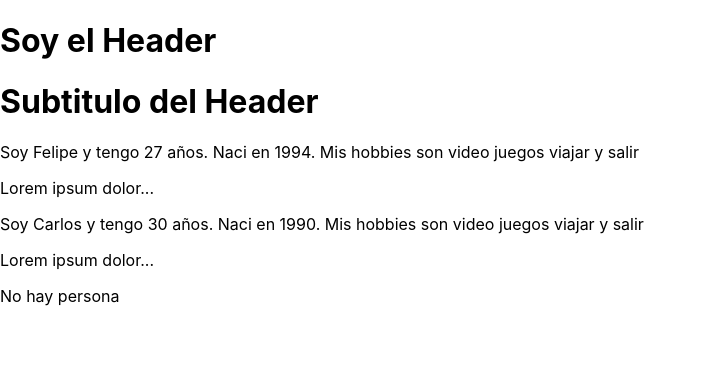
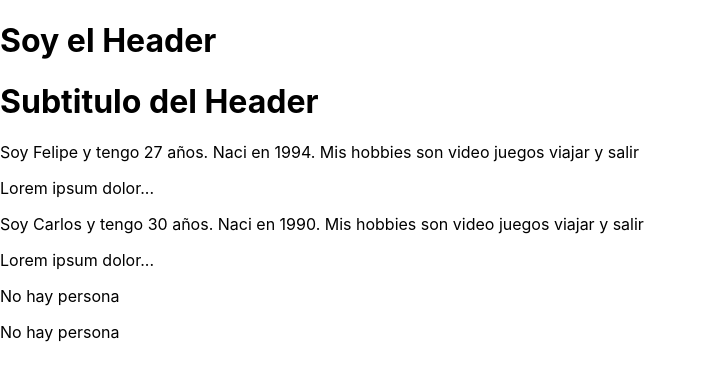
Before and after one commit to josefelipegh/React_Udemy_DorianDesings, a React (Create React App) app in the folder 03-components/: page / in a window 1280 px wide. Shown: the top 380 px of the page, without its empty margins (0-706 px from the left). Built offline with nearby package versions, Linux system fonts and the light colour scheme.

Commit message:
props.children

```diff
--- a/03-components/src/App.js
+++ b/03-components/src/App.js
@@ -41,6 +41,8 @@ function App() {
               }
               hobbies={['video juegos', 'viajar', 'y salir']}
       />
+
+      <Person>Esto son los children de person</Person>
     </>
   );
 }
--- a/03-components/src/components/Person.jsx
+++ b/03-components/src/components/Person.jsx
@@ -1,6 +1,7 @@
 import React from 'react';
 
-const Person = ({info, hobbies, bio, render}) => {
+const Person = ({info, hobbies, bio, render, children}) => {
+    console.log(children)
     if(bio) {
         return (
             <>
```
